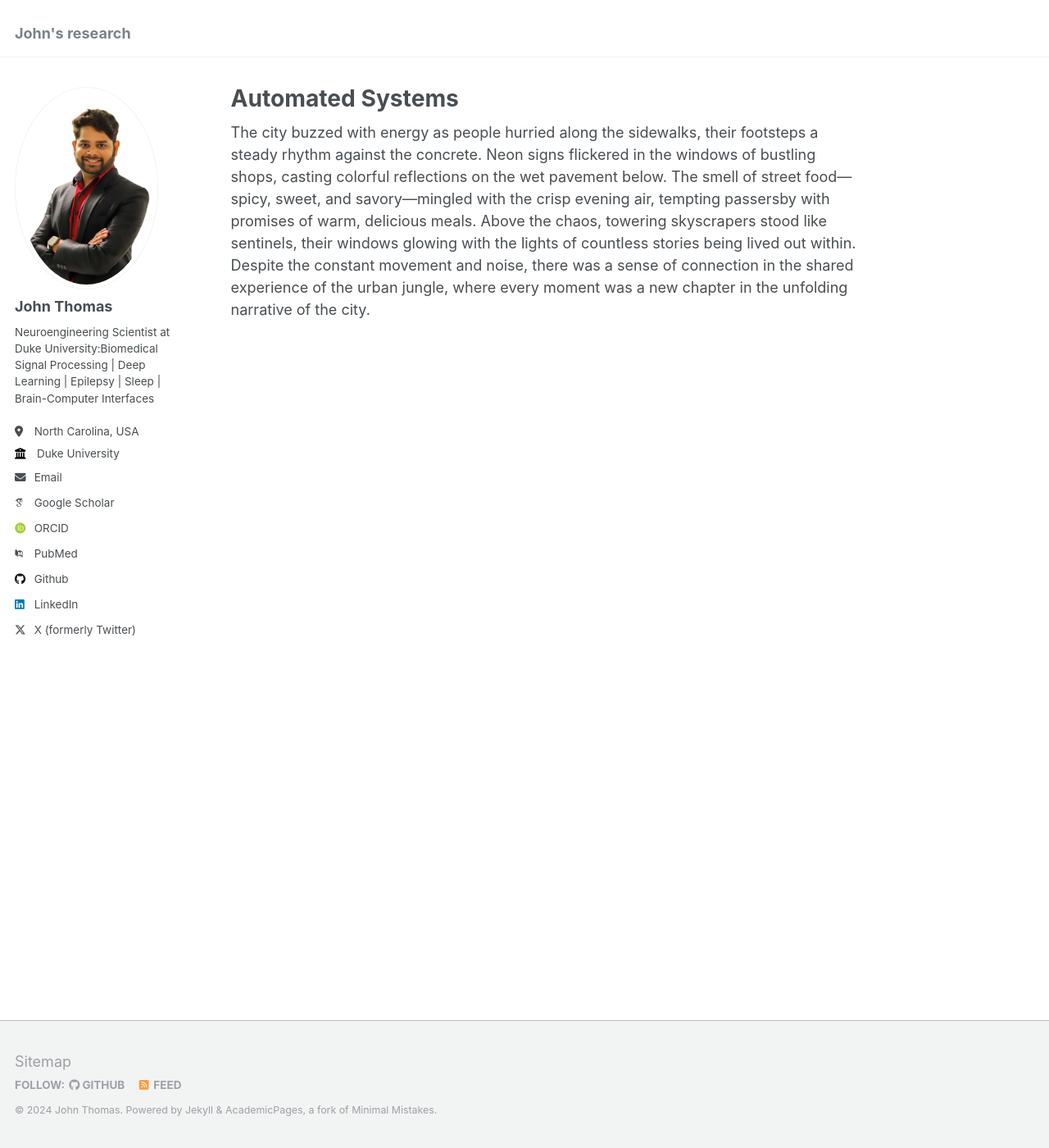
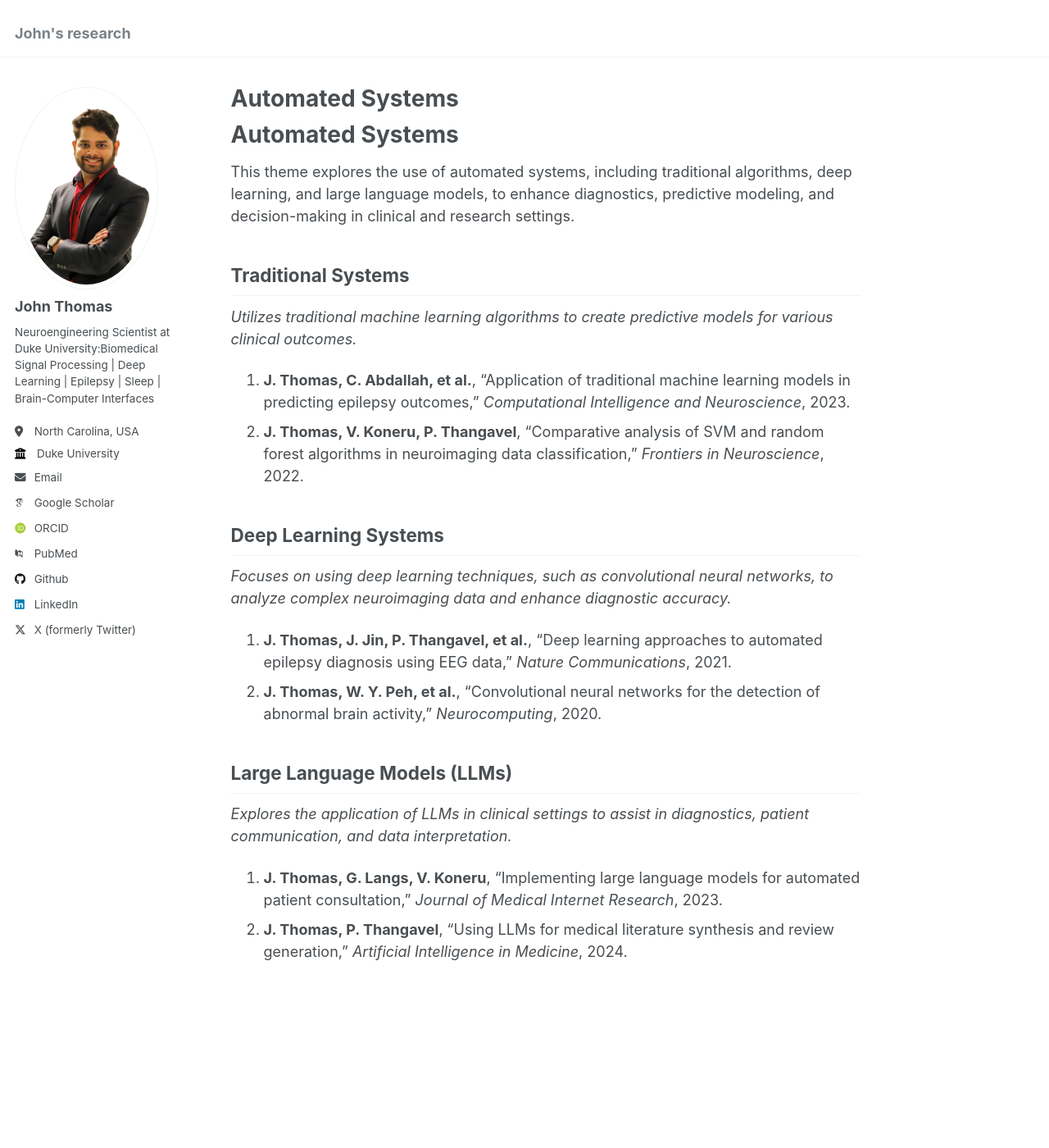
Before and after one commit to johnthomasphd/johnthomasphd.github.io, a Jekyll site: the page built from _pages/about_page_3.md, in a window 1280 px wide and 1400 px high. Shown: the whole window at 82% size. Built offline with Jekyll 4.4.1, drawn with Linux system fonts in a browser that asks for light colours; some web fonts are replaced.

Commit message:
Update about_page_3.md

```diff
--- a/_pages/about_page_3.md
+++ b/_pages/about_page_3.md
@@ -4,8 +4,27 @@ title: "Automated Systems"
 author_profile: true
 ---
 
-The city buzzed with energy as people hurried along the sidewalks, their footsteps a steady rhythm against the concrete. Neon signs flickered in the windows of
-bustling shops, casting colorful reflections on the wet pavement below. The smell of street food—spicy, sweet, and savory—mingled with the crisp evening air,
-tempting passersby with promises of warm, delicious meals. Above the chaos, towering skyscrapers stood like sentinels, their windows glowing with the lights of
-countless stories being lived out within. Despite the constant movement and noise, there was a sense of connection in the shared experience of the urban jungle,
-where every moment was a new chapter in the unfolding narrative of the city.
+# Automated Systems
+
+This theme explores the use of automated systems, including traditional algorithms, deep learning, and large language models, to enhance diagnostics, predictive modeling, and decision-making in clinical and research settings.
+
+## Traditional Systems
+
+*Utilizes traditional machine learning algorithms to create predictive models for various clinical outcomes.*
+
+1. **J. Thomas, C. Abdallah, et al.**, “Application of traditional machine learning models in predicting epilepsy outcomes,” *Computational Intelligence and Neuroscience*, 2023.
+2. **J. Thomas, V. Koneru, P. Thangavel**, “Comparative analysis of SVM and random forest algorithms in neuroimaging data classification,” *Frontiers in Neuroscience*, 2022.
+
+## Deep Learning Systems
+
+*Focuses on using deep learning techniques, such as convolutional neural networks, to analyze complex neuroimaging data and enhance diagnostic accuracy.*
+
+1. **J. Thomas, J. Jin, P. Thangavel, et al.**, “Deep learning approaches to automated epilepsy diagnosis using EEG data,” *Nature Communications*, 2021.
+2. **J. Thomas, W. Y. Peh, et al.**, “Convolutional neural networks for the detection of abnormal brain activity,” *Neurocomputing*, 2020.
+
+## Large Language Models (LLMs)
+
+*Explores the application of LLMs in clinical settings to assist in diagnostics, patient communication, and data interpretation.*
+
+1. **J. Thomas, G. Langs, V. Koneru**, “Implementing large language models for automated patient consultation,” *Journal of Medical Internet Research*, 2023.
+2. **J. Thomas, P. Thangavel**, “Using LLMs for medical literature synthesis and review generation,” *Artificial Intelligence in Medicine*, 2024.
```
